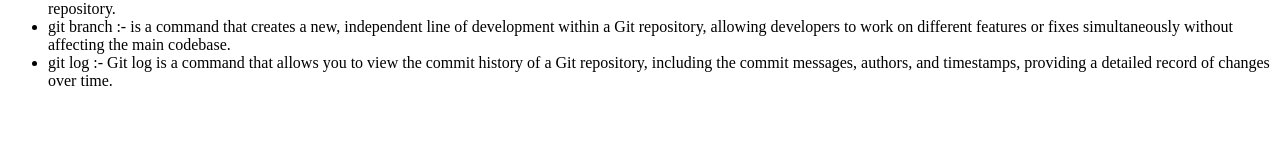
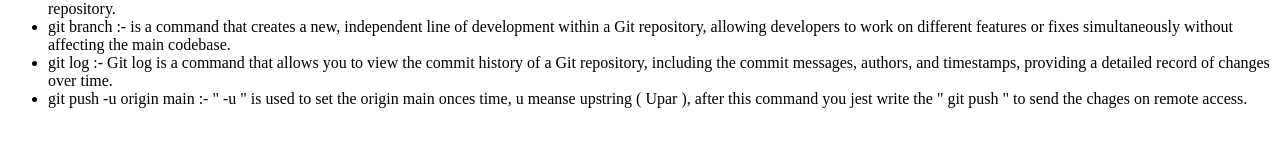
Before and after one commit to Yuvibhatkar702/Git-Github, a plain HTML site: page Practice_2/index.html in a window 1280 px wide. Shown: the part 471-618 px from the top of the page. Drawn offline with Linux system fonts and the light colour scheme.

Commit message:
rename file and add commands

```diff
--- a/Practice_2/index.html
+++ b/Practice_2/index.html
@@ -19,6 +19,7 @@
         <li>git push :- "git push" is a Git command used to upload local repository content to a remote repository. It allows you to send the committed changes in your local branch to the remote repository.</li>
         <li>git branch :- is a command that creates a new, independent line of development within a Git repository, allowing developers to work on different features or fixes simultaneously without affecting the main codebase.</li>
         <li>git log :- Git log is a command that allows you to view the commit history of a Git repository, including the commit messages, authors, and timestamps, providing a detailed record of changes over time.</li>
+        <li>git push -u origin main :- " -u " is used to set the origin main onces time, u meanse upstring ( Upar ), after this command you jest write the " git push "  to send the chages on remote access. </li>
     </ul>
 </body>
 </html>
```
